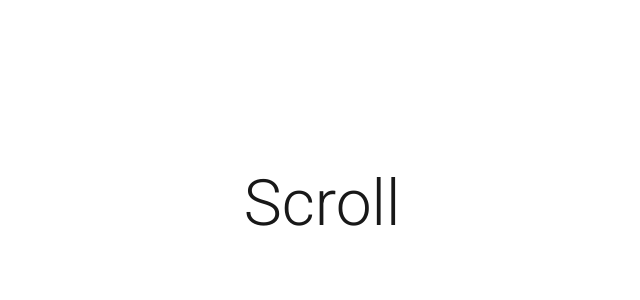
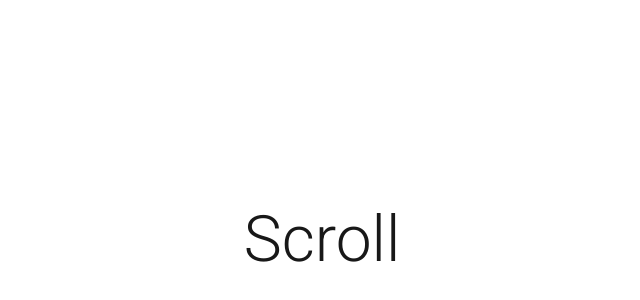
Before and after one commit to rtr-dnd/scrolling-timer, a plain HTML site: page public/index.html in a window 1280 px wide. Shown: the part 156-456 px from the top of the page, without its empty margins (318-958 px from the left). Drawn offline with Linux system fonts and the light colour scheme.

Commit message:
added before

```diff
--- a/public/index.css
+++ b/public/index.css
@@ -3,19 +3,29 @@ body{
 }
 
 h1{
+    position: absolute;
+    margin: 0;
+    top: 0;
+    bottom: 0;
+    left: 0;
+    right: 0;
     display: inline-block;
     font-size: 64px;
     font-weight: 200;
     font-family: "Roboto";
-    margin: 0 auto;
-    width: 100%;
     text-align: center;
-    height: 80vh;
+    /*height: 100vh;
     height: calc(var(--vh, 1vh) * 100);
     line-height: 100vh;
-    line-height: calc(var(--vh, 1vh) * 90);
+    line-height: calc(var(--vh, 1vh) * 100);*/
     vertical-align: middle;
     opacity: 0.9;
+}
+h1:before {
+    content: "";
+    display: inline-block;
+    height: 100%;
+    vertical-align: middle;
 }
 
 .status{
```
